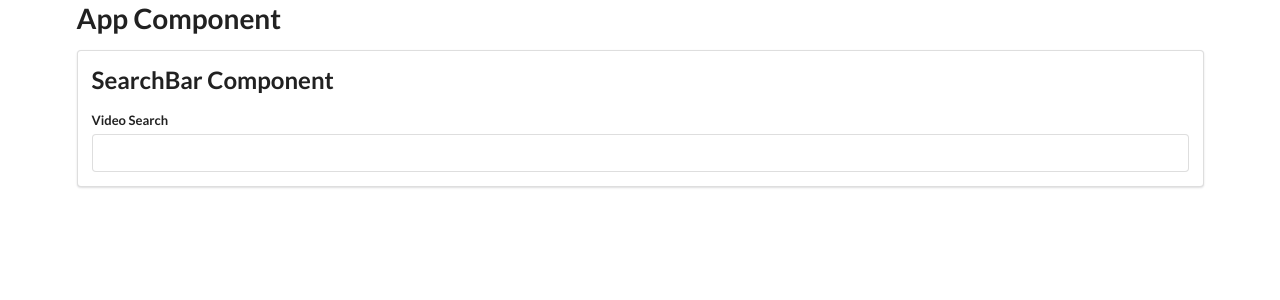
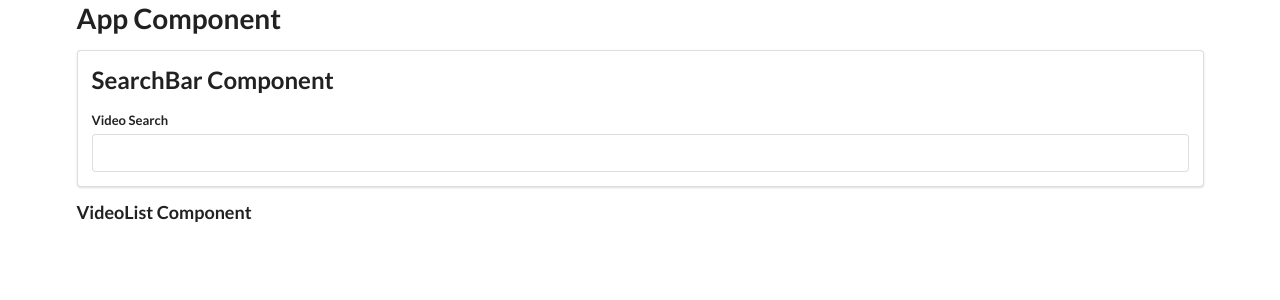
Before and after one commit to alexsjcho/react-youtube-api-app, a React (Create React App) app in the folder video-api-app/: page / in a window 1280 px wide. Shown: the top 300 px of the page. Built offline with nearby package versions, Linux system fonts and the light colour scheme.

Commit message:
Added some styling on VideoItem list

```diff
--- /dev/null
+++ b/video-api-app/src/components/VideoItem.css
@@ -0,0 +1,9 @@
+/* .video-item {
+  display: flex !important;
+  align-items: center !important;
+  cursor: pointer;
+}
+
+.video-item.item img {
+  max-width: 180px;
+} */
--- a/video-api-app/src/components/VideoItem.js
+++ b/video-api-app/src/components/VideoItem.js
@@ -1,11 +1,18 @@
 import React from "react";
+// import "./VideoItem.css";
 
 const VideoItem = ({ video }) => {
   return (
-    <div>
-      <img src={video.snippet.thumbnails.medium.url} alt="" />
-
-      {video.snippet.title}
+    <div className="video-item item">
+      <span>VideoItem Component</span>
+      <img
+        className="ui image"
+        src={video.snippet.thumbnails.medium.url}
+        alt=""
+      />
+      <div className="content">
+        <div className="header"> {video.snippet.title}</div>
+      </div>
     </div>
   );
 };
--- a/video-api-app/src/components/VideoList.js
+++ b/video-api-app/src/components/VideoList.js
@@ -5,8 +5,9 @@ const VideoList = ({ videos }) => {
     return <VideoItem video={video} />;
   });
   return (
-    <div>
-      <h3>{renderedList}</h3>
+    <div className="ui relaxed divided list">
+      <h3>VideoList Component</h3>
+      <h4>{renderedList}</h4>
     </div>
   );
 };
```
